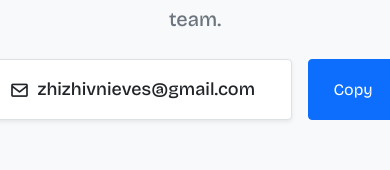
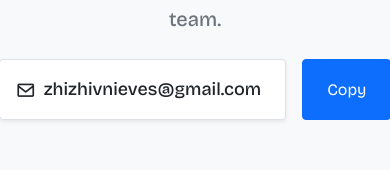
Before and after one commit to Bulbasar/Zhi, a React (Vite) app: page / in a window 390 px wide. Shown: the part 3991-4161 px from the top of the page. Built offline with nearby package versions, Linux system fonts and the light colour scheme.

Commit message:
Third Commit

```diff
--- a/src/styles/main.css
+++ b/src/styles/main.css
@@ -175,7 +175,7 @@ body {
   }
 
   .footer-email-input {
-    max-width: 150px !important;
+    min-width: 200px !important;
   }
   .footer-email-input span {
     font-size: 18px !important;
```
